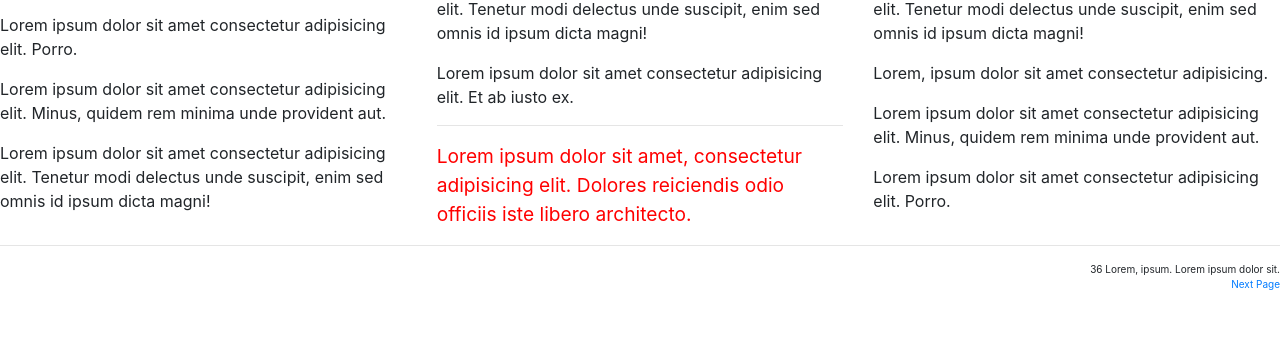
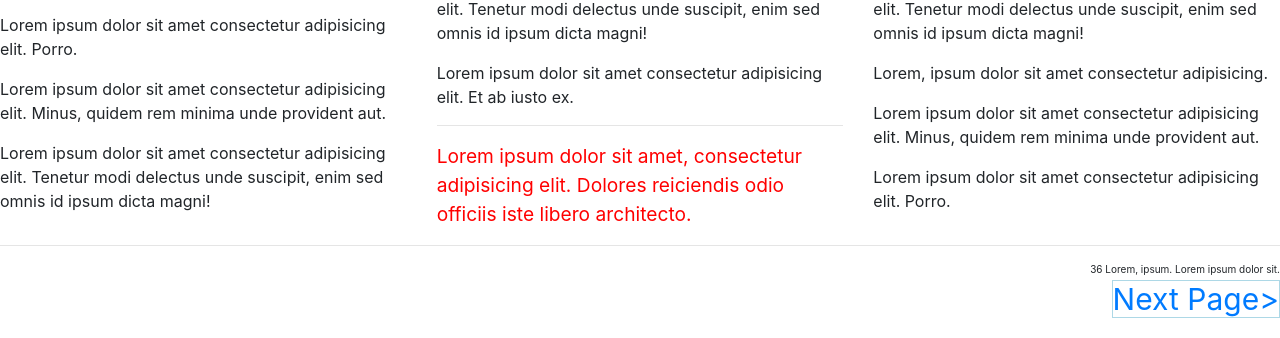
Before and after one commit to rahul5564/newpaper-front, a plain HTML site: page index.html in a window 1280 px wide. Shown: the part 1515-1853 px from the top of the page. Before the commit the page ends 1823 px from the top, so only its background shows below. Drawn offline with nearby package versions, Linux system fonts and the light colour scheme.

Commit message:
next page

```diff
--- a/index.html
+++ b/index.html
@@ -78,7 +78,7 @@
     <div class="right">
         <p class="left inline">36 Lorem, ipsum.</p>
         <p class="inline">Lorem ipsum dolor sit.</p>
-        <p><a href="https://newspaperb-rahul.netlify.app/">Next Page</a></p>
+        <p><a class="next-page" href="https://newspaperb-rahul.netlify.app/">Next Page></a></p>
     </div>
 </body>
 </html>
--- a/style.css
+++ b/style.css
@@ -95,3 +95,7 @@
     top: -23px;
     display: inline;
 }
+.next-page{
+    font-size: 30px;
+    border: 1px solid lightblue;
+}
```
